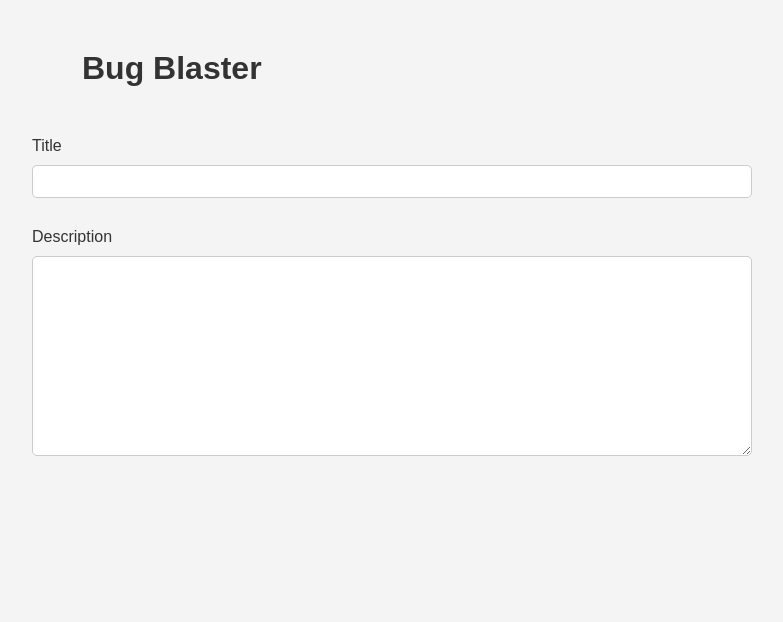
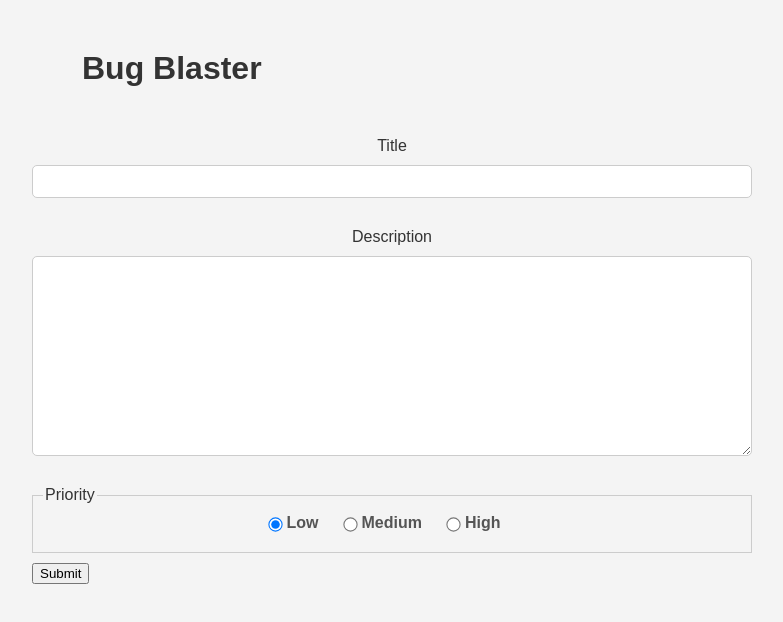
Before and after one commit to HarisDelalic/bug_blaster, a React (Create React App) app: page / in a window 1280 px wide. Shown: the top 622 px of the page, without its empty margins (248-1031 px from the left). Built offline with nearby package versions, Linux system fonts and the light colour scheme.

Commit message:
add priority fieldset

```diff
--- a/src/components/TicketForm.js
+++ b/src/components/TicketForm.js
@@ -24,7 +24,7 @@ export default function TicketForm() {
     }
 
     return(
-        <form onSubmit={handleSubmit}>
+        <form className="ticket-form" onSubmit={handleSubmit}>
             <div>
                 <label className="label">Title</label>
                 <input type="text" className="form-input" value={title} onChange={(e) => setTitle(e.target.value)}/>
@@ -34,6 +34,24 @@ export default function TicketForm() {
                 <label className="label">Description</label>
                 <textarea className="form-input" value={description} onChange={(e) => setDescription(e.target.value)}/>
             </div>
+
+            <fieldset className="priority-fieldset">
+                <legend>Priority</legend>
+                {Object.entries(priorityLabel).map(([value, label]) => (
+                    <label key={value} className="priority-label">
+                        <input
+                            type="radio"
+                            className="priority-input"
+                            value={value}
+                            checked={priority === value}
+                            onChange={(e) => setPriority(e.target.value)}
+                        />
+                        {label}
+                    </label>
+                ))}
+            </fieldset>
+
+            <button type="submit">Submit</button>
         </form>
     )
 }
--- a/src/styles.css
+++ b/src/styles.css
@@ -20,6 +20,9 @@ textarea {
 label {
     display: block;
     padding-bottom: 10px;
+    text-align: center;
+    /*margin-bottom: 0.25rem;*/
+    font-weight: 500;
 }
 
 .container {
@@ -62,6 +65,7 @@ label {
     color: #555;
     display: flex;
     align-items: center;
+    text-align: center;
 }
 
 .priority-input {
@@ -122,5 +126,8 @@ select {
     padding: 10px;
     border-radius: 5px;
     border: 1px solid #ccc;
+}
 
+ticket-form {
+    margin: 0 auto;
 }
```
